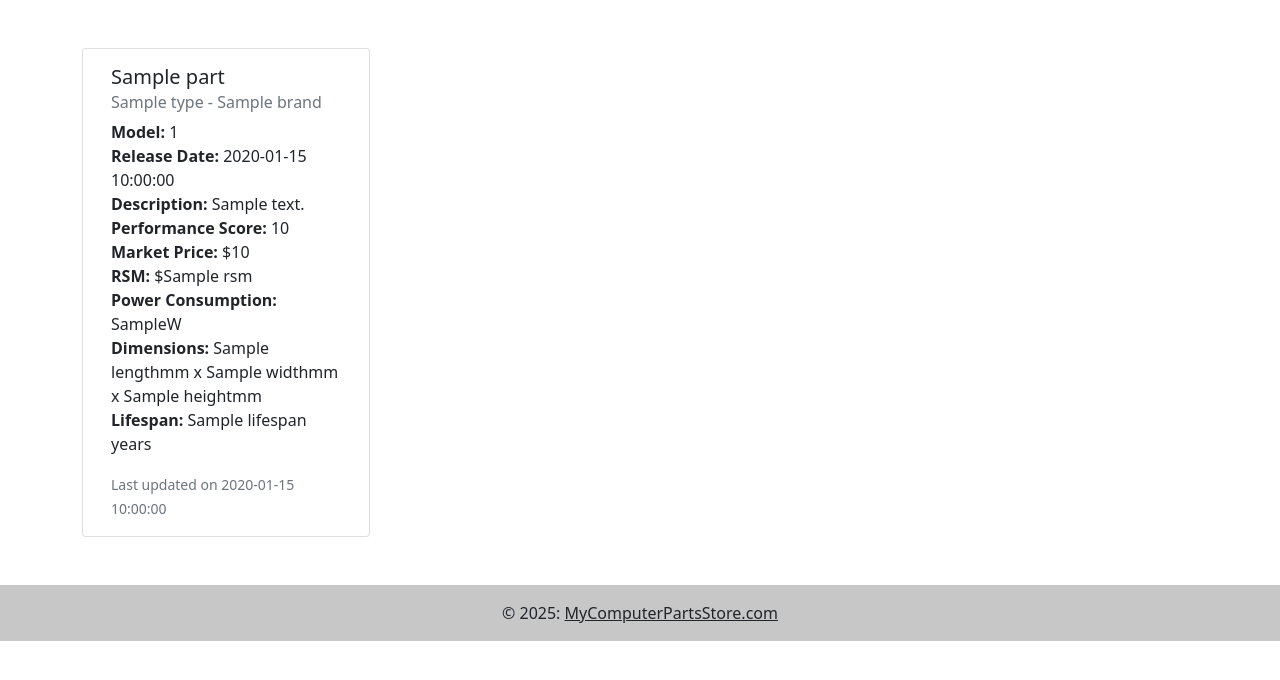
After one commit to S-aoba/servers-with-databases, a PHP site: template Views/component/newest-computer-parts.php in a window 1280 px wide. The commit adds this page. Shown: the top 680 px of the page. Run offline with PHP 8.4, Linux system fonts and the light colour scheme; the template is opened without the code that fills it: most values are stand-ins (such as "Sample title", 1, 10 or a date in 2020).

Commit message:
Add newest computer parts

```diff
--- /dev/null
+++ b/Views/component/newest-computer-parts.php
@@ -0,0 +1,24 @@
+<div class="container">
+    <div class="row">
+            <?php foreach($parts as $part): ?>
+              <div class="card" style="width: 18rem;">
+                <div class="card-body">
+                    <h5 class="card-title"><?= htmlspecialchars($part['name']) ?></h5>
+                    <h6 class="card-subtitle mb-2 text-muted"><?= htmlspecialchars($part['type']) ?> - <?= htmlspecialchars($part['brand']) ?></h6>
+                    <p class="card-text">
+                        <strong>Model:</strong> <?= htmlspecialchars($part['model_number']) ?><br />
+                        <strong>Release Date:</strong> <?= htmlspecialchars($part['release_date']) ?><br />
+                        <strong>Description:</strong> <?= htmlspecialchars($part['description']) ?><br />
+                        <strong>Performance Score:</strong> <?= htmlspecialchars($part['performance_score']) ?><br />
+                        <strong>Market Price:</strong> $<?= htmlspecialchars($part['market_price']) ?><br />
+                        <strong>RSM:</strong> $<?= htmlspecialchars($part['rsm']) ?><br />
+                        <strong>Power Consumption:</strong> <?= htmlspecialchars($part['power_consumptionw']) ?>W<br />
+                        <strong>Dimensions:</strong> <?= htmlspecialchars($part['lengthm']) ?>m x <?= htmlspecialchars($part['widthm']) ?>m x <?= htmlspecialchars($part['heightm']) ?>m<br />
+                        <strong>Lifespan:</strong> <?= htmlspecialchars($part['lifespan']) ?> years<br />
+                    </p>
+                    <p class="card-text"><small class="text-muted">Last updated on <?= htmlspecialchars($part['updated_at']) ?></small></p>
+                </div>
+            </div>
+            <?php endforeach; ?>
+    </div>
+</div>
```
Also changed, not shown: Helpers/DatabaseHelper.php (+23 -0 lines), Routing/routes.php (+10 -0 lines).
